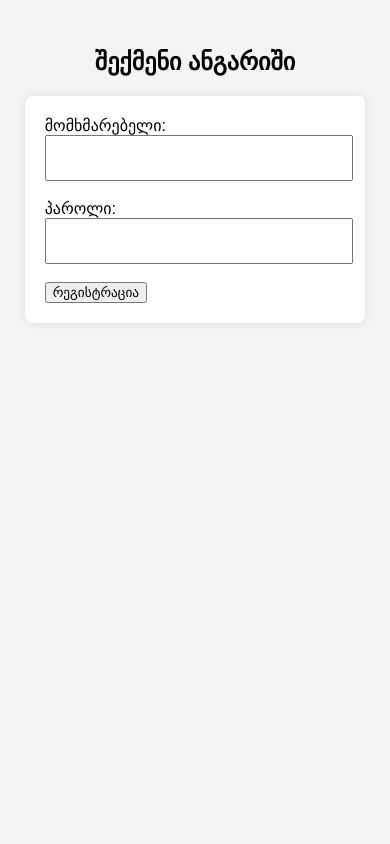
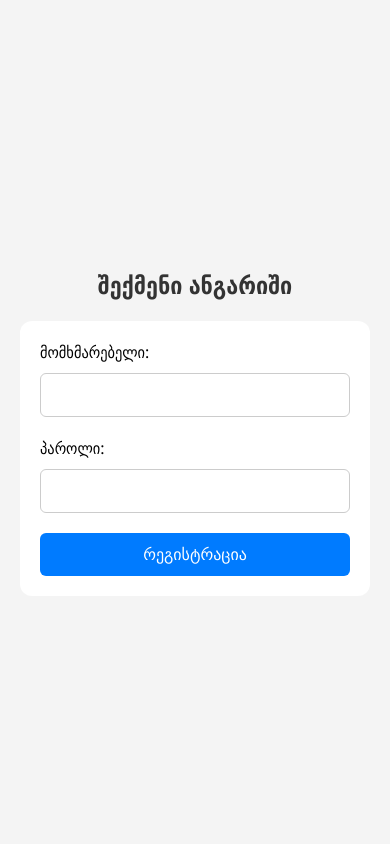
Before and after one commit to Saqartvelo123/Xaro, a Flask app: page /register in a window 390 px wide. Run offline with Flask 3, Linux system fonts and the light colour scheme.

Commit message:
Improved registration design and fixed mobile view

```diff
--- a/templates/register.html
+++ b/templates/register.html
@@ -1,40 +1,74 @@
 <!DOCTYPE html>
-<html>
+<html lang="ka">
 <head>
     <meta charset="UTF-8">
     <meta name="viewport" content="width=device-width, initial-scale=1.0">
     <title>რეგისტრაცია</title>
     <style>
-    /* ზოგადი სტილი (კომპიუტერისთვის) */
+        /* ყოველი შემთხვევისთვის ყველა ელემენტს ვასწავლით ზომის სწორად აღქმას */
+        * {
+            box-sizing: border-box;
+        }
+
         body {
-        font-family: Arial, sans-serif;
+            font-family: 'Segoe UI', Tahoma, Geneva, Verdana, sans-serif;
             display: flex;
             flex-direction: column;
             align-items: center;
-        padding: 50px;
+            justify-content: center; /* ცენტრში დასმა ვერტიკალურადაც */
+            min-height: 100vh;
+            margin: 0;
+            padding: 20px;
             background-color: #f4f4f4;
         }
 
         form {
             background: white;
-        padding: 20px;
-        border-radius: 8px;
-        box-shadow: 0 0 10px rgba(0,0,0,0.1);
-        width: 300px;
+            padding: 30px;
+            border-radius: 12px;
+            box-shadow: 0 4px 15px rgba(0,0,0,0.1);
+            width: 100%;
+            max-width: 350px; /* კომპიუტერზე მეტი აღარ გაიწელება */
         }
 
-    /* მობილური "მოდი" (როდესაც ეკრანი 600px-ზე პატარაა) */
+        h2 {
+            margin-bottom: 20px;
+            color: #333;
+        }
+
+        input {
+            width: 100%; /* კომპიუტერზეც და ტელეფონზეც სრული სიგანე */
+            padding: 12px;
+            margin: 10px 0 20px 0;
+            border: 1px solid #ccc;
+            border-radius: 6px;
+            font-size: 16px;
+        }
+
+        button {
+            width: 100%;
+            padding: 12px;
+            background-color: #007bff;
+            color: white;
+            border: none;
+            border-radius: 6px;
+            font-size: 16px;
+            cursor: pointer;
+            transition: background 0.3s;
+        }
+
+        button:hover {
+            background-color: #0056b3;
+        }
+
+        /* მობილური შესწორებები */
         @media (max-width: 600px) {
             body {
-            padding: 20px;
+                padding: 10px;
             }
             form {
-            width: 90%; /* ფორმა დაიკავებს ეკრანის თითქმის მთელ სიგანეს */
-        }
-        input {
-            width: 100%; /* ინპუტები გაიწელება */
-            height: 40px;
-            font-size: 16px; /* რომ ტელეფონზე ადვილი ასაკრეფი იყოს */
+                padding: 20px;
+                box-shadow: none; /* ტელეფონზე ხშირად უფრო სუფთაა ჩრდილის გარეშე */
             }
         }
     </style>
@@ -42,8 +76,12 @@
 <body>
     <h2>შექმენი ანგარიში</h2>
     <form method="POST">
-        მომხმარებელი: <input type="text" name="username"><br><br>
-        პაროლი: <input type="password" name="password"><br><br>
+        <label>მომხმარებელი:</label>
+        <input type="text" name="username" required>
+
+        <label>პაროლი:</label>
+        <input type="password" name="password" required>
+
         <button type="submit">რეგისტრაცია</button>
     </form>
 </body>
```
Also changed, not shown: templates/index.html (+11 -8 lines). Lines whose indentation alone changed are shown as unchanged.
